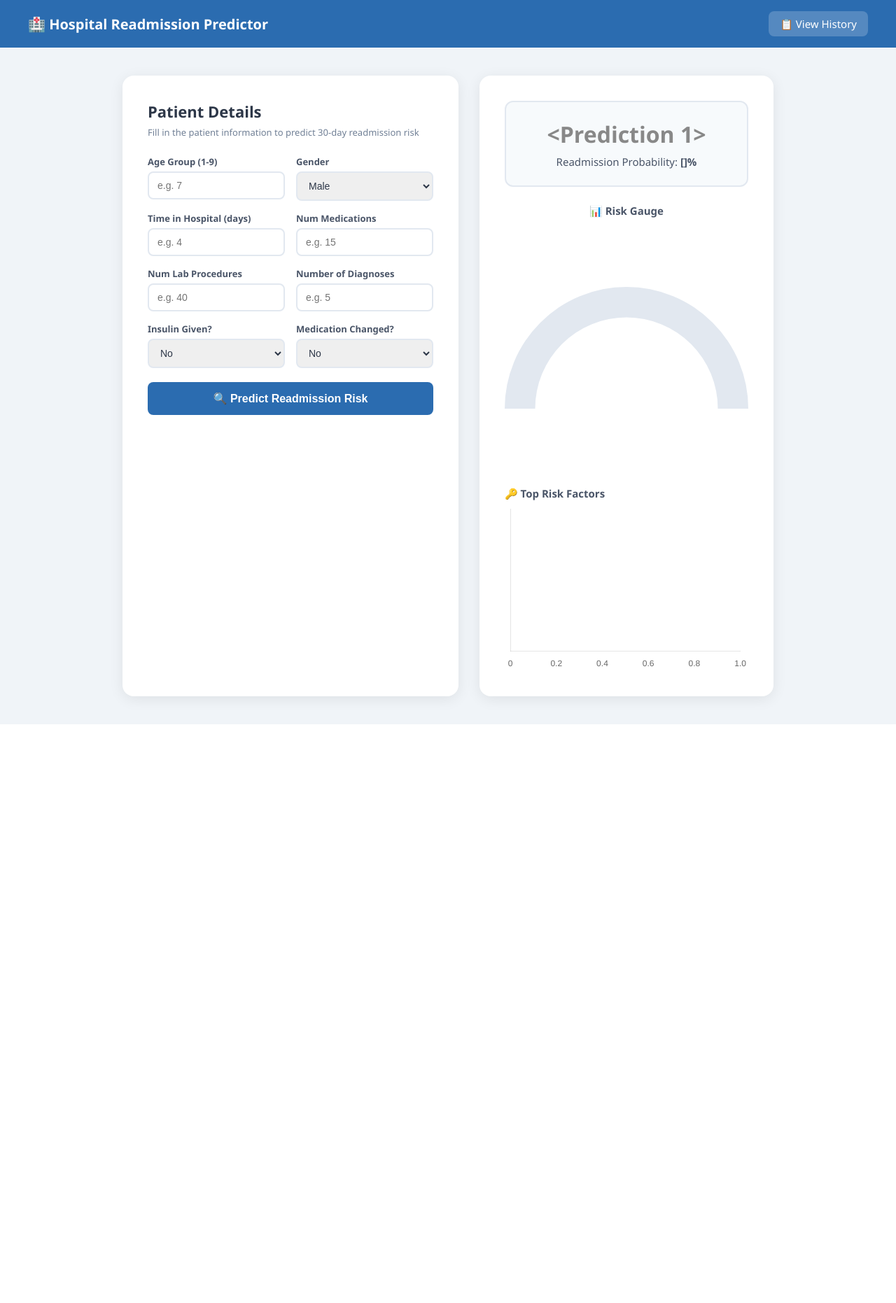
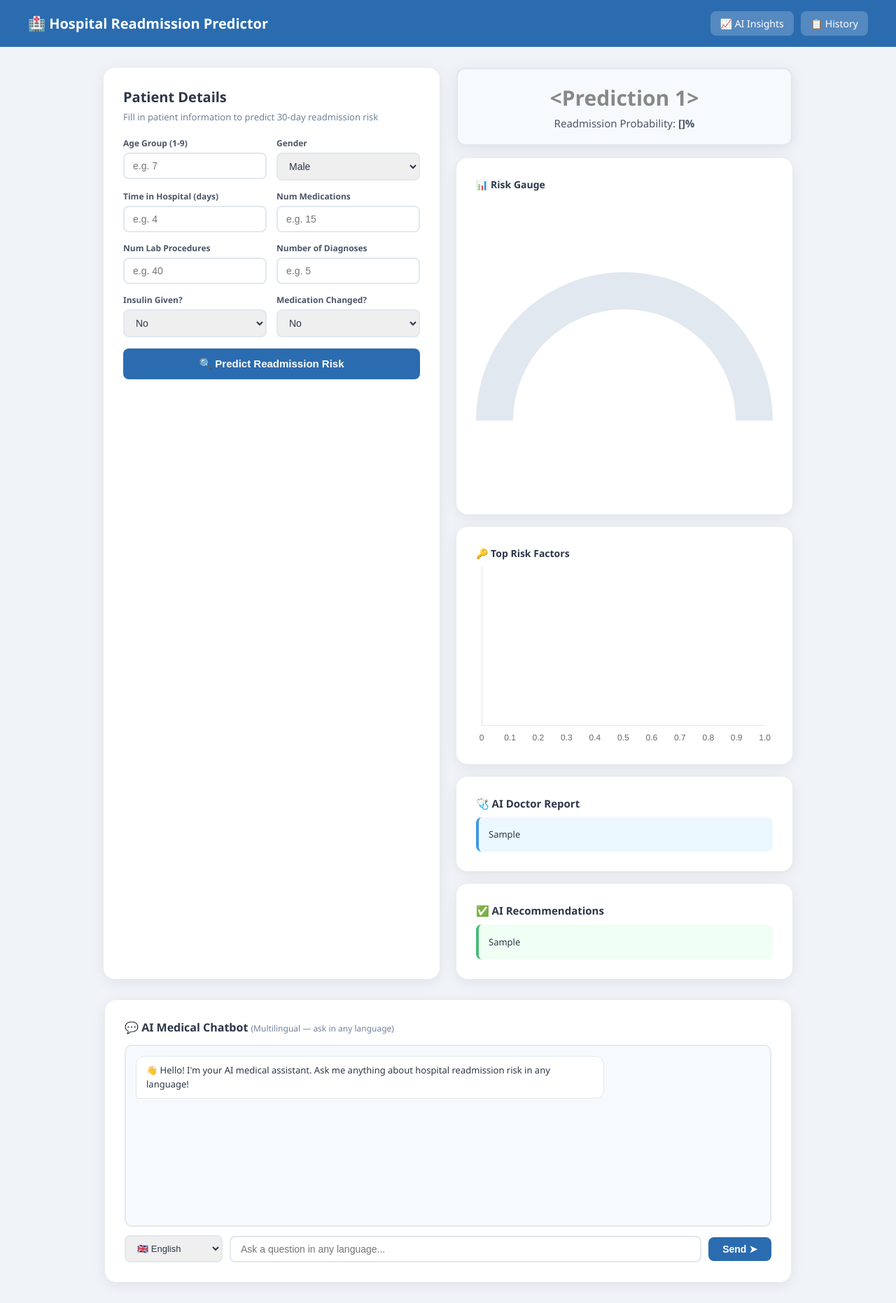
Before and after one commit to Faizan1310/KORE-Clinical-Outcome-Risk-Evaluator, a Flask app: template webapp/templates/index.html in a window 1280 px wide. Shown: the whole page at 70% size. Before the commit the page ends 1035 px from the top, so only its background shows below. Run offline with Flask 3, Linux system fonts and the light colour scheme; the template is opened without the code that fills it: values that come from a table or form of the project are taken from there, most other values are stand-ins (such as "Sample title", 1, 10 or a date in 2020); parts of the project's set-up code (start-up, migrations or seed data) failed here and were passed over.

Commit message:
Added AI features - Doctor Report, Recommendations, Chatbot, Insights

```diff
--- a/webapp/app.py
+++ b/webapp/app.py
@@ -1,16 +1,22 @@
-from flask import Flask, render_template, request, redirect, url_for
+from flask import Flask, render_template, request, redirect, url_for, jsonify
 from flask_sqlalchemy import SQLAlchemy
 from datetime import datetime
 import pickle
 import numpy as np
 import pandas as pd
+from groq import Groq
+import os
+from dotenv import load_dotenv
+
+load_dotenv()
 
 app = Flask(__name__)
 app.config['SQLALCHEMY_DATABASE_URI'] = 'sqlite:///predictions.db'
 app.config['SQLALCHEMY_TRACK_MODIFICATIONS'] = False
 db = SQLAlchemy(app)
 
-# Database model
+client = Groq(api_key=os.getenv("GROQ_API_KEY"))
+
 class Prediction(db.Model):
     id = db.Column(db.Integer, primary_key=True)
     age = db.Column(db.Integer)
@@ -23,15 +29,61 @@
     change = db.Column(db.String(5))
     risk = db.Column(db.String(20))
     probability = db.Column(db.Float)
+    ai_report = db.Column(db.Text)
+    ai_recommendations = db.Column(db.Text)
     date = db.Column(db.DateTime, default=datetime.utcnow)
 
-# Load model
 with open('../outputs/rf_model.pkl', 'rb') as f:
     model = pickle.load(f)
 
-# Load feature names
 sample = pd.read_csv('../outputs/cleaned_data.csv')
 feature_names = sample.drop(columns=['readmitted_30']).columns.tolist()
+
+def generate_ai_report(patient_data, probability, risk):
+    prompt = f"""You are a medical AI assistant. Based on the following patient data, generate a concise professional medical summary report.
+
+Patient Data:
+- Age Group: {patient_data['age']} (1=youngest, 9=oldest)
+- Gender: {patient_data['gender']}
+- Time in Hospital: {patient_data['time_in_hospital']} days
+- Number of Medications: {patient_data['num_medications']}
+- Number of Lab Procedures: {patient_data['num_lab_procedures']}
+- Number of Diagnoses: {patient_data['number_diagnoses']}
+- Insulin Given: {patient_data['insulin']}
+- Medication Changed: {patient_data['change']}
+- Readmission Risk: {risk} ({probability}% probability)
+
+Write a 3-4 sentence professional medical summary explaining the patient's risk profile, contributing factors, and urgency level."""
+
+    message = client.chat.completions.create(
+        model="llama-3.3-70b-versatile",
+        max_tokens=300,
+        messages=[{"role": "user", "content": prompt}]
+    )
+    return message.choices[0].message.content
+
+def generate_recommendations(patient_data, probability, risk):
+    prompt = f"""You are a medical AI assistant. Based on this patient's readmission risk profile, provide 4 specific actionable recommendations.
+
+Patient Profile:
+- Age Group: {patient_data['age']} (1=youngest, 9=oldest)
+- Time in Hospital: {patient_data['time_in_hospital']} days
+- Medications: {patient_data['num_medications']}
+- Lab Procedures: {patient_data['num_lab_procedures']}
+- Diagnoses: {patient_data['number_diagnoses']}
+- Insulin: {patient_data['insulin']}
+- Medication Changed: {patient_data['change']}
+- Risk Level: {risk} ({probability}%)
+
+Provide exactly 4 recommendations. Format each as:
+[PRIORITY] Action: Description"""
+
+    message = client.chat.completions.create(
+        model="llama-3.3-70b-versatile",
+        max_tokens=400,
+        messages=[{"role": "user", "content": prompt}]
+    )
+    return message.choices[0].message.content
 
 @app.route('/')
 def home():
@@ -48,7 +100,6 @@
     insulin = int(request.form['insulin'])
     change = int(request.form['change'])
 
-    # Build feature array
     full_features = pd.DataFrame(np.zeros((1, len(feature_names))), columns=feature_names)
     full_features['age'] = age
     full_features['gender'] = gender
@@ -62,23 +113,36 @@
     probability = model.predict_proba(full_features)[0][1]
     risk = "HIGH RISK" if probability >= 0.5 else "LOW RISK"
     color = "#e53e3e" if probability >= 0.5 else "#38a169"
+    prob_percent = round(probability * 100, 2)
 
-    # Save to database
+    patient_data = {
+        'age': age, 'gender': 'Male' if gender == 1 else 'Female',
+        'time_in_hospital': time_in_hospital,
+        'num_medications': num_medications,
+        'num_lab_procedures': num_lab_procedures,
+        'number_diagnoses': number_diagnoses,
+        'insulin': 'Yes' if insulin == 1 else 'No',
+        'change': 'Yes' if change == 1 else 'No'
+    }
+
+    ai_report = generate_ai_report(patient_data, prob_percent, risk)
+    ai_recommendations = generate_recommendations(patient_data, prob_percent, risk)
+
     record = Prediction(
-        age=age, gender='Male' if gender==1 else 'Female',
+        age=age, gender=patient_data['gender'],
         time_in_hospital=time_in_hospital,
         num_medications=num_medications,
         num_lab_procedures=num_lab_procedures,
         number_diagnoses=number_diagnoses,
-        insulin='Yes' if insulin==1 else 'No',
-        change='Yes' if change==1 else 'No',
-        risk=risk,
-        probability=round(probability * 100, 2)
+        insulin=patient_data['insulin'],
+        change=patient_data['change'],
+        risk=risk, probability=prob_percent,
+        ai_report=ai_report,
+        ai_recommendations=ai_recommendations
     )
     db.session.add(record)
     db.session.commit()
 
-    # Feature importance for chart
     importance = model.feature_importances_
     top_features = pd.Series(importance, index=feature_names).nlargest(5)
     chart_labels = top_features.index.tolist()
@@ -86,15 +150,80 @@
 
     return render_template('index.html',
                            prediction=risk,
-                           probability=round(probability * 100, 2),
+                           probability=prob_percent,
                            color=color,
                            chart_labels=chart_labels,
-                           chart_values=chart_values)
+                           chart_values=chart_values,
+                           ai_report=ai_report,
+                           ai_recommendations=ai_recommendations)
 
 @app.route('/history')
 def history():
     records = Prediction.query.order_by(Prediction.date.desc()).all()
     return render_template('history.html', records=records)
+
+@app.route('/insights')
+def insights():
+    records = Prediction.query.all()
+    if not records:
+        return render_template('insights.html', insights=None)
+
+    total = len(records)
+    high_risk = sum(1 for r in records if r.risk == "HIGH RISK")
+    avg_prob = round(sum(r.probability for r in records) / total, 2)
+
+    prompt = f"""You are a medical data analyst. Analyze these hospital readmission prediction statistics and provide insights.
+
+Statistics:
+- Total Predictions: {total}
+- High Risk Patients: {high_risk} ({round(high_risk/total*100, 1)}%)
+- Low Risk Patients: {total - high_risk} ({round((total-high_risk)/total*100, 1)}%)
+- Average Risk Probability: {avg_prob}%
+- Average Medications: {round(sum(r.num_medications for r in records)/total, 1)}
+- Average Hospital Stay: {round(sum(r.time_in_hospital for r in records)/total, 1)} days
+- Average Diagnoses: {round(sum(r.number_diagnoses for r in records)/total, 1)}
+
+Provide 4 key insights and trends from this data. Be specific and actionable. Format as numbered list."""
+
+    message = client.chat.completions.create(
+        model="llama-3.3-70b-versatile",
+        max_tokens=500,
+        messages=[{"role": "user", "content": prompt}]
+    )
+    insights_text = message.choices[0].message.content
+
+    return render_template('insights.html',
+                           insights=insights_text,
+                           total=total,
+                           high_risk=high_risk,
+                           avg_prob=avg_prob)
+
+@app.route('/chat', methods=['POST'])
+def chat():
+    data = request.json
+    user_message = data.get('message', '')
+    language = data.get('language', 'English')
+    patient_context = data.get('patient_context', '')
+
+    prompt = f"""You are a multilingual medical AI assistant for a hospital readmission prediction system.
+
+{f'Current Patient Context: {patient_context}' if patient_context else ''}
+
+The user is communicating in {language}. Always respond in the same language as the user's message.
+
+User message: {user_message}
+
+Provide a helpful, accurate, and empathetic response. Keep it concise (2-3 sentences max)."""
+
+    try:
+        message = client.chat.completions.create(
+            model="llama-3.3-70b-versatile",
+            max_tokens=300,
+            messages=[{"role": "user", "content": prompt}]
+        )
+        return jsonify({"response": message.choices[0].message.content})
+    except Exception as e:
+        return jsonify({"response": "I'm sorry, something went wrong. Please try again."})
 
 @app.route('/clear_history')
 def clear_history():
--- a/webapp/requirements.txt
+++ b/webapp/requirements.txt
@@ -5,3 +5,5 @@
 scikit-learn
 imbalanced-learn
 gunicorn
+groq
+python-dotenv
--- a/webapp/templates/index.html
+++ b/webapp/templates/index.html
@@ -9,7 +9,6 @@
         * { margin: 0; padding: 0; box-sizing: border-box; }
         body { font-family: 'Segoe UI', sans-serif; background: #f0f4f8; }
 
-        /* Navbar */
         nav {
             background: #2b6cb0;
             padding: 16px 40px;
@@ -18,137 +17,111 @@
             align-items: center;
         }
         nav h1 { color: white; font-size: 20px; }
+        .nav-links { display: flex; gap: 10px; }
         nav a {
-            color: white;
-            text-decoration: none;
-            font-size: 15px;
+            color: white; text-decoration: none; font-size: 14px;
             background: rgba(255,255,255,0.2);
-            padding: 8px 16px;
-            border-radius: 8px;
+            padding: 8px 14px; border-radius: 8px;
         }
         nav a:hover { background: rgba(255,255,255,0.3); }
 
-        /* Main */
-        .main {
-            display: flex;
-            justify-content: center;
-            padding: 40px 20px;
-            gap: 30px;
-            flex-wrap: wrap;
+        .main { display: flex; justify-content: center; padding: 30px 20px; gap: 24px; flex-wrap: wrap; }
+
+        .card {
+            background: white; border-radius: 16px;
+            box-shadow: 0 4px 20px rgba(0,0,0,0.08);
+            padding: 28px;
         }
 
-        /* Form Card */
-        .form-card {
-            background: white;
-            padding: 36px;
-            border-radius: 16px;
-            box-shadow: 0 4px 20px rgba(0,0,0,0.08);
-            width: 100%;
-            max-width: 480px;
+        .form-card { width: 100%; max-width: 480px; }
+        .form-card h2 { color: #2d3748; margin-bottom: 6px; font-size: 20px; }
+        .form-card p { color: #718096; font-size: 13px; margin-bottom: 20px; }
+
+        .form-grid { display: grid; grid-template-columns: 1fr 1fr; gap: 14px; }
+        .form-group { display: flex; flex-direction: column; }
+        label { font-size: 12px; font-weight: 600; color: #4a5568; margin-bottom: 5px; }
+        input, select {
+            padding: 9px 12px; border: 2px solid #e2e8f0;
+            border-radius: 8px; font-size: 14px; color: #2d3748; transition: border 0.2s;
         }
-        .form-card h2 {
-            color: #2d3748;
-            margin-bottom: 6px;
-            font-size: 22px;
-        }
-        .form-card p {
-            color: #718096;
-            font-size: 13px;
-            margin-bottom: 24px;
-        }
-        .form-grid {
-            display: grid;
-            grid-template-columns: 1fr 1fr;
-            gap: 16px;
-        }
-        .form-group { display: flex; flex-direction: column; }
-        .form-group.full { grid-column: span 2; }
-        label {
-            font-size: 13px;
-            font-weight: 600;
-            color: #4a5568;
-            margin-bottom: 5px;
-        }
-        input, select {
-            padding: 10px 12px;
-            border: 2px solid #e2e8f0;
-            border-radius: 8px;
-            font-size: 14px;
-            color: #2d3748;
-            transition: border 0.2s;
-        }
-        input:focus, select:focus {
-            outline: none;
-            border-color: #4299e1;
-        }
-        button {
-            width: 100%;
-            padding: 14px;
-            background: #2b6cb0;
-            color: white;
-            border: none;
-            border-radius: 8px;
-            font-size: 16px;
-            font-weight: 600;
-            cursor: pointer;
-            margin-top: 20px;
+        input:focus, select:focus { outline: none; border-color: #4299e1; }
+        button[type="submit"] {
+            width: 100%; padding: 13px; background: #2b6cb0;
+            color: white; border: none; border-radius: 8px;
+            font-size: 15px; font-weight: 600; cursor: pointer; margin-top: 16px;
             transition: background 0.2s;
         }
-        button:hover { background: #2c5282; }
+        button[type="submit"]:hover { background: #2c5282; }
 
-        /* Result Card */
-        .result-card {
-            background: white;
-            padding: 36px;
-            border-radius: 16px;
-            box-shadow: 0 4px 20px rgba(0,0,0,0.08);
-            width: 100%;
-            max-width: 420px;
-            display: flex;
-            flex-direction: column;
-            gap: 24px;
+        .result-col { width: 100%; max-width: 480px; display: flex; flex-direction: column; gap: 18px; }
+
+        .risk-box {
+            text-align: center; padding: 20px; border-radius: 12px;
+            background: #f7fafc; border: 2px solid #e2e8f0;
         }
-        .risk-box {
-            text-align: center;
-            padding: 24px;
-            border-radius: 12px;
-            background: #f7fafc;
-            border: 2px solid #e2e8f0;
-        }
-        .risk-box h2 {
-            font-size: 32px;
-            font-weight: 800;
-            margin-bottom: 8px;
-        }
+        .risk-box h2 { font-size: 30px; font-weight: 800; margin-bottom: 6px; }
         .risk-box p { color: #4a5568; font-size: 15px; }
 
-        /* Gauge */
-        .gauge-container { text-align: center; }
-        .gauge-container h3 {
-            color: #4a5568;
-            font-size: 15px;
-            margin-bottom: 12px;
+        /* AI Report */
+        .ai-section h3 { font-size: 15px; font-weight: 700; color: #2d3748; margin-bottom: 10px; }
+        .ai-report-box {
+            background: #ebf8ff; border-left: 4px solid #4299e1;
+            padding: 14px; border-radius: 8px;
+            font-size: 13px; color: #2d3748; line-height: 1.6;
+        }
+        .ai-rec-box {
+            background: #f0fff4; border-left: 4px solid #48bb78;
+            padding: 14px; border-radius: 8px;
+            font-size: 13px; color: #2d3748; line-height: 1.7;
+            white-space: pre-line;
         }
 
-        /* Chart */
-        .chart-container h3 {
-            color: #4a5568;
-            font-size: 15px;
-            margin-bottom: 12px;
+        /* Chatbot */
+        .chatbot-card { width: 100%; max-width: 980px; }
+        .chatbot-card h3 { font-size: 16px; font-weight: 700; color: #2d3748; margin-bottom: 14px; }
+        .chat-window {
+            height: 260px; overflow-y: auto;
+            border: 2px solid #e2e8f0; border-radius: 10px;
+            padding: 14px; background: #f7fafc; margin-bottom: 12px;
+            display: flex; flex-direction: column; gap: 10px;
         }
+        .chat-msg { max-width: 75%; padding: 10px 14px; border-radius: 12px; font-size: 13px; line-height: 1.5; }
+        .chat-msg.user { background: #2b6cb0; color: white; align-self: flex-end; border-bottom-right-radius: 3px; }
+        .chat-msg.bot { background: white; color: #2d3748; align-self: flex-start; border: 1px solid #e2e8f0; border-bottom-left-radius: 3px; }
+        .chat-msg.loading { color: #718096; font-style: italic; background: white; border: 1px solid #e2e8f0; align-self: flex-start; }
+
+        .chat-controls { display: flex; gap: 10px; align-items: center; }
+        .chat-controls select {
+            padding: 9px 12px; border: 2px solid #e2e8f0;
+            border-radius: 8px; font-size: 13px; width: 140px;
+        }
+        .chat-controls input {
+            flex: 1; padding: 9px 14px; border: 2px solid #e2e8f0;
+            border-radius: 8px; font-size: 14px;
+        }
+        .chat-controls input:focus { outline: none; border-color: #4299e1; }
+        .send-btn {
+            padding: 9px 20px; background: #2b6cb0; color: white;
+            border: none; border-radius: 8px; cursor: pointer;
+            font-size: 14px; font-weight: 600;
+        }
+        .send-btn:hover { background: #2c5282; }
     </style>
 </head>
 <body>
     <nav>
         <h1>🏥 Hospital Readmission Predictor</h1>
-        <a href="/history">📋 View History</a>
+        <div class="nav-links">
+            <a href="/insights">📈 AI Insights</a>
+            <a href="/history">📋 History</a>
+        </div>
     </nav>
 
     <div class="main">
         <!-- Form -->
-        <div class="form-card">
+        <div class="card form-card">
             <h2>Patient Details</h2>
-            <p>Fill in the patient information to predict 30-day readmission risk</p>
+            <p>Fill in patient information to predict 30-day readmission risk</p>
             <form action="/predict" method="POST">
                 <div class="form-grid">
                     <div class="form-group">
@@ -197,70 +170,125 @@
             </form>
         </div>
 
-        <!-- Result -->
+        <!-- Results -->
         {% if prediction %}
-        <div class="result-card">
-            <div class="risk-box">
+        <div class="result-col">
+            <!-- Risk Result -->
+            <div class="card risk-box">
                 <h2 style="color: {{ color }}">{{ prediction }}</h2>
                 <p>Readmission Probability: <strong>{{ probability }}%</strong></p>
             </div>
 
-            <div class="gauge-container">
-                <h3>📊 Risk Gauge</h3>
-                <canvas id="gaugeChart" height="160"></canvas>
+            <!-- Charts -->
+            <div class="card">
+                <h3 style="font-size:14px;font-weight:700;color:#2d3748;margin-bottom:10px;">📊 Risk Gauge</h3>
+                <canvas id="gaugeChart" height="140"></canvas>
+            </div>
+            <div class="card">
+                <h3 style="font-size:14px;font-weight:700;color:#2d3748;margin-bottom:10px;">🔑 Top Risk Factors</h3>
+                <canvas id="featureChart" height="180"></canvas>
             </div>
 
-            <div class="chart-container">
-                <h3>🔑 Top Risk Factors</h3>
-                <canvas id="featureChart" height="200"></canvas>
+            <!-- AI Report -->
+            <div class="card ai-section">
+                <h3>🩺 AI Doctor Report</h3>
+                <div class="ai-report-box">{{ ai_report }}</div>
+            </div>
+
+            <!-- AI Recommendations -->
+            <div class="card ai-section">
+                <h3>✅ AI Recommendations</h3>
+                <div class="ai-rec-box">{{ ai_recommendations }}</div>
             </div>
         </div>
 
         <script>
-            // Gauge Chart
             new Chart(document.getElementById('gaugeChart'), {
                 type: 'doughnut',
                 data: {
-                    datasets: [{
-                        data: [{{ probability }}, {{ 100 - probability }}],
-                        backgroundColor: ['{{ color }}', '#e2e8f0'],
-                        borderWidth: 0
-                    }]
+                    datasets: [{ data: [{{ probability }}, {{ 100 - probability }}],
+                    backgroundColor: ['{{ color }}', '#e2e8f0'], borderWidth: 0 }]
                 },
                 options: {
-                    circumference: 180,
-                    rotation: -90,
-                    cutout: '75%',
-                    plugins: {
-                        legend: { display: false },
-                        tooltip: { enabled: false }
-                    }
+                    circumference: 180, rotation: -90, cutout: '75%',
+                    plugins: { legend: { display: false }, tooltip: { enabled: false } }
                 }
             });
-
-            // Feature Importance Chart
             new Chart(document.getElementById('featureChart'), {
                 type: 'bar',
                 data: {
                     labels: {{ chart_labels | tojson }},
-                    datasets: [{
-                        label: 'Importance %',
-                        data: {{ chart_values | tojson }},
-                        backgroundColor: '#4299e1',
-                        borderRadius: 6
-                    }]
+                    datasets: [{ label: 'Importance %', data: {{ chart_values | tojson }},
+                    backgroundColor: '#4299e1', borderRadius: 6 }]
                 },
                 options: {
                     indexAxis: 'y',
                     plugins: { legend: { display: false } },
-                    scales: {
-                        x: { grid: { display: false } },
-                        y: { grid: { display: false } }
-                    }
+                    scales: { x: { grid: { display: false } }, y: { grid: { display: false } } }
                 }
             });
         </script>
         {% endif %}
     </div>
+
+    <!-- AI Chatbot -->
+    <div class="main" style="padding-top: 0;">
+        <div class="card chatbot-card">
+            <h3>💬 AI Medical Chatbot <span style="font-size:12px;color:#718096;font-weight:400;">(Multilingual — ask in any language)</span></h3>
+            <div class="chat-window" id="chatWindow">
+                <div class="chat-msg bot">👋 Hello! I'm your AI medical assistant. Ask me anything about hospital readmission risk in any language!</div>
+            </div>
+            <div class="chat-controls">
+                <select id="langSelect">
+                    <option value="English">🇬🇧 English</option>
+                    <option value="Urdu">🇵🇰 Urdu</option>
+                    <option value="Arabic">🇸🇦 Arabic</option>
+                    <option value="French">🇫🇷 French</option>
+                    <option value="Spanish">🇪🇸 Spanish</option>
+                    <option value="Hindi">🇮🇳 Hindi</option>
+                    <option value="Chinese">🇨🇳 Chinese</option>
+                </select>
+                <input type="text" id="chatInput" placeholder="Ask a question in any language..."
+                       onkeypress="if(event.key==='Enter') sendChat()">
+                <button class="send-btn" onclick="sendChat()">Send ➤</button>
+            </div>
+        </div>
+    </div>
+
+    <script>
+        async function sendChat() {
+            const input = document.getElementById('chatInput');
+            const lang = document.getElementById('langSelect').value;
+            const msg = input.value.trim();
+            if (!msg) return;
+
+            const chatWindow = document.getElementById('chatWindow');
+
+            // Add user message
+            chatWindow.innerHTML += `<div class="chat-msg user">${msg}</div>`;
+            chatWindow.innerHTML += `<div class="chat-msg loading" id="loading">⏳ Thinking...</div>`;
+            chatWindow.scrollTop = chatWindow.scrollHeight;
+            input.value = '';
+
+            try {
+                const response = await fetch('/chat', {
+                    method: 'POST',
+                    headers: { 'Content-Type': 'application/json' },
+                    body: JSON.stringify({
+                        message: msg,
+                        language: lang,
+                        patient_context: '{{ prediction if prediction else "" }}'
+                    })
+                });
+                const data = await response.json();
+                document.getElementById('loading').remove();
+                chatWindow.innerHTML += `<div class="chat-msg bot">${data.response}</div>`;
+                chatWindow.scrollTop = chatWindow.scrollHeight;
+            } catch (err) {
+                document.getElementById('loading').remove();
+                chatWindow.innerHTML += `<div class="chat-msg bot">Sorry, something went wrong. Please try again.</div>`;
+            }
+        }
+    </script>
 </body>
 </html>
```
Also changed, not shown: webapp/templates/insights.html (added, +119 -0 lines), webapp/instance/predictions.db, 2 other files.
